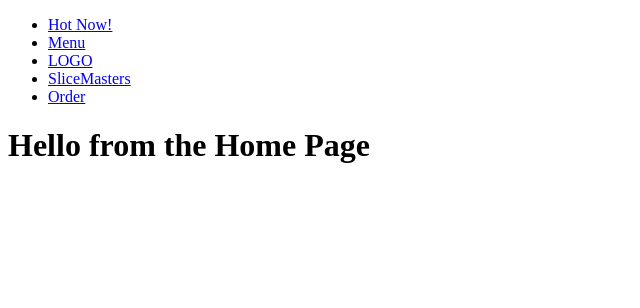
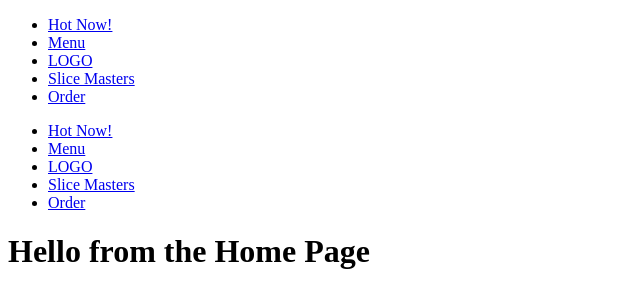
Before and after one commit to dominikmanowski/master-gatsby, a Gatsby site in the folder gatsby/: page / in a window 1280 px wide. Shown: the whole page, without its empty margins (0-640 px from the left). Built offline with nearby package versions, Linux system fonts and the light colour scheme; Gatsby itself is replaced by a stand-in of ours.

Commit message:
gatsby | add Layout and put it in gatsby-browser

```diff
--- /dev/null
+++ b/gatsby/gatsby-browser.js
@@ -0,0 +1,4 @@
+import React from 'react'
+import Layout from './src/components/Layout'
+
+export const wrapPageElement = ({ element, props }) => <Layout {...props}>{element}</Layout>
--- a/gatsby/package.json
+++ b/gatsby/package.json
@@ -20,6 +20,7 @@
     ],
     "rules": {
       "react/prop-types": 0,
+      "react/jsx-props-no-spreading": 0,
       "prettier/prettier": [
         "error",
         {
--- /dev/null
+++ b/gatsby/src/components/Layout.js
@@ -0,0 +1,11 @@
+import React from 'react'
+import Nav from './Nav'
+
+const Layout = ({ children }) => (
+  <div>
+    <Nav />
+    {children}
+  </div>
+)
+
+export default Layout
--- a/gatsby/src/components/Nav.js
+++ b/gatsby/src/components/Nav.js
@@ -14,7 +14,7 @@ const Nav = () => (
         <Link to="/">LOGO</Link>
       </li>
       <li>
-        <Link to="/slicemasters">SliceMasters</Link>
+        <Link to="/slicemasters">Slice Masters</Link>
       </li>
       <li>
         <Link to="/order">Order</Link>
```
